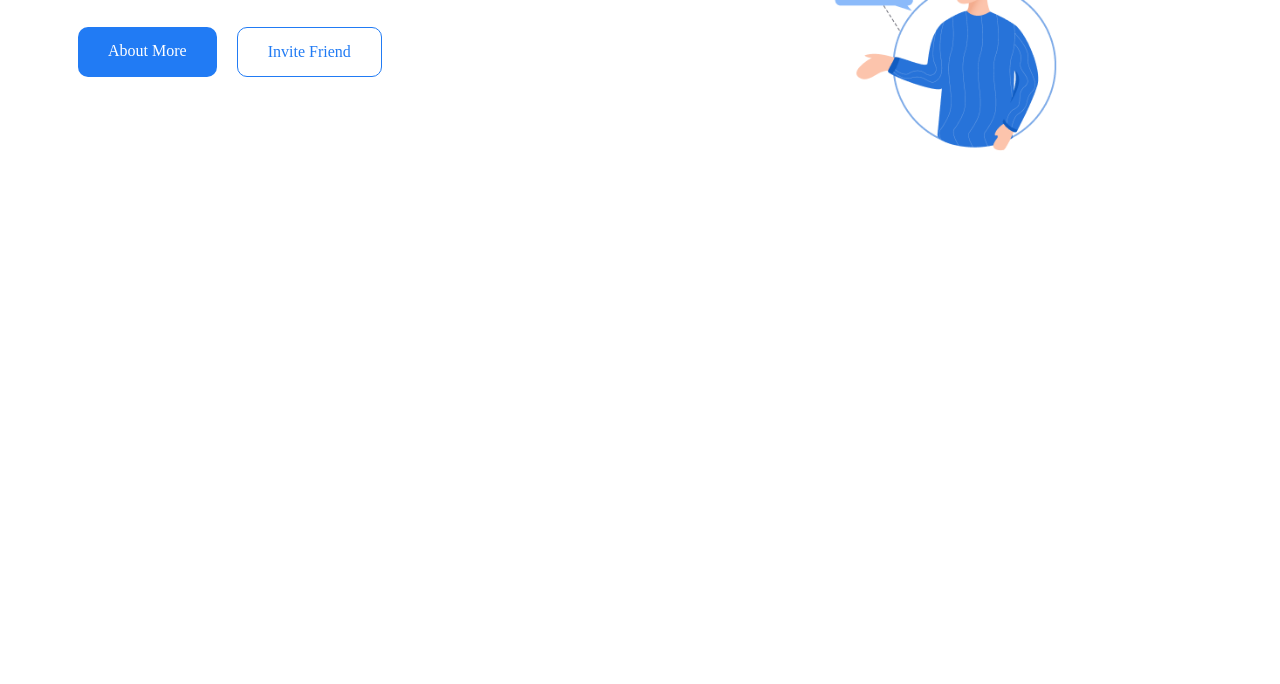
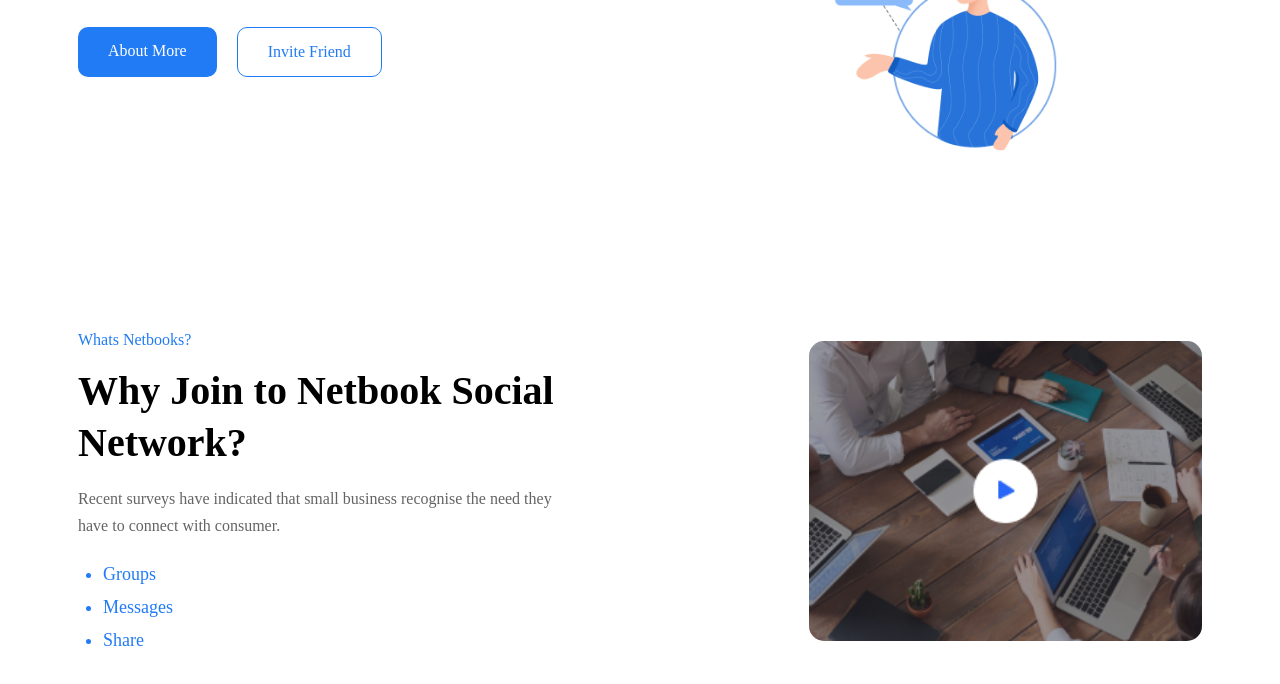
Before and after one commit to abdulhodirazzoqzoda-cpu/classwork, a plain HTML site: page index.html in a window 1280 px wide. Shown: the part 538-1222 px from the top of the page. Before the commit the page ends 800 px from the top, so only its background shows below. Drawn offline with Linux system fonts and the light colour scheme.

Commit message:
section2

```diff
--- a/index.html
+++ b/index.html
@@ -47,9 +47,33 @@
         </div>
 
     </div>
-
     <div class="rasmi-avval">
         <img src="./images/Iamge.png" alt="Community">
+    </div>
+</section>
+<section class="section2">
+
+    <div class="matn-dyum">
+
+        <p class="matni-kichik">Whats Netbooks?</p>
+
+        <h2>Why Join to Netbook Social Network?</h2>
+
+        <p class="matni-asosi">
+            Recent surveys have indicated that small business
+            recognise the need they have to connect with consumer.
+        </p>
+
+        <ul>
+            <li>Groups</li>
+            <li>Messages</li>
+            <li>Share</li>
+        </ul>
+
+    </div>
+
+    <div class="rasmi-dyum">
+        <img src="./images/Image (24).png" alt="Netbook video">
     </div>
 
 </section>
--- a/style.css
+++ b/style.css
@@ -104,3 +104,51 @@
     width: 100%;
     height: auto;
 }
+.section2 {
+    width: 100%;
+    display: flex;
+    align-items: center;
+    justify-content: space-between;
+    padding: 80px 70px;
+    box-sizing: border-box;
+}
+
+/* Матни тарафи чап */
+.matn-dyum {
+    width: 45%;
+}
+
+.matn-dyum h2 {
+    font-size: 40px;
+    line-height: 1.3;
+    margin: 15px 0;
+}
+
+.matn-dyum ul {
+    padding-left: 25px;
+    margin-top: 25px;
+}
+
+.matn-dyum li {
+    font-size: 18px;
+    margin-bottom: 12px;
+    color: #217BF4;
+}
+
+/* Расми тарафи рост */
+.rasmi-dyum {
+    width: 35%;
+    height: 300px;
+    background-color: #E7E7E7;
+    border-radius: 15px;
+    display: flex;
+    align-items: center;
+    justify-content: center;
+}
+
+.rasmi-dyum img {
+    width: 100%;
+    height: 100%;
+    object-fit: cover;
+    border-radius: 15px;
+}
```
Also changed, not shown: images/Image (24).png (added).
